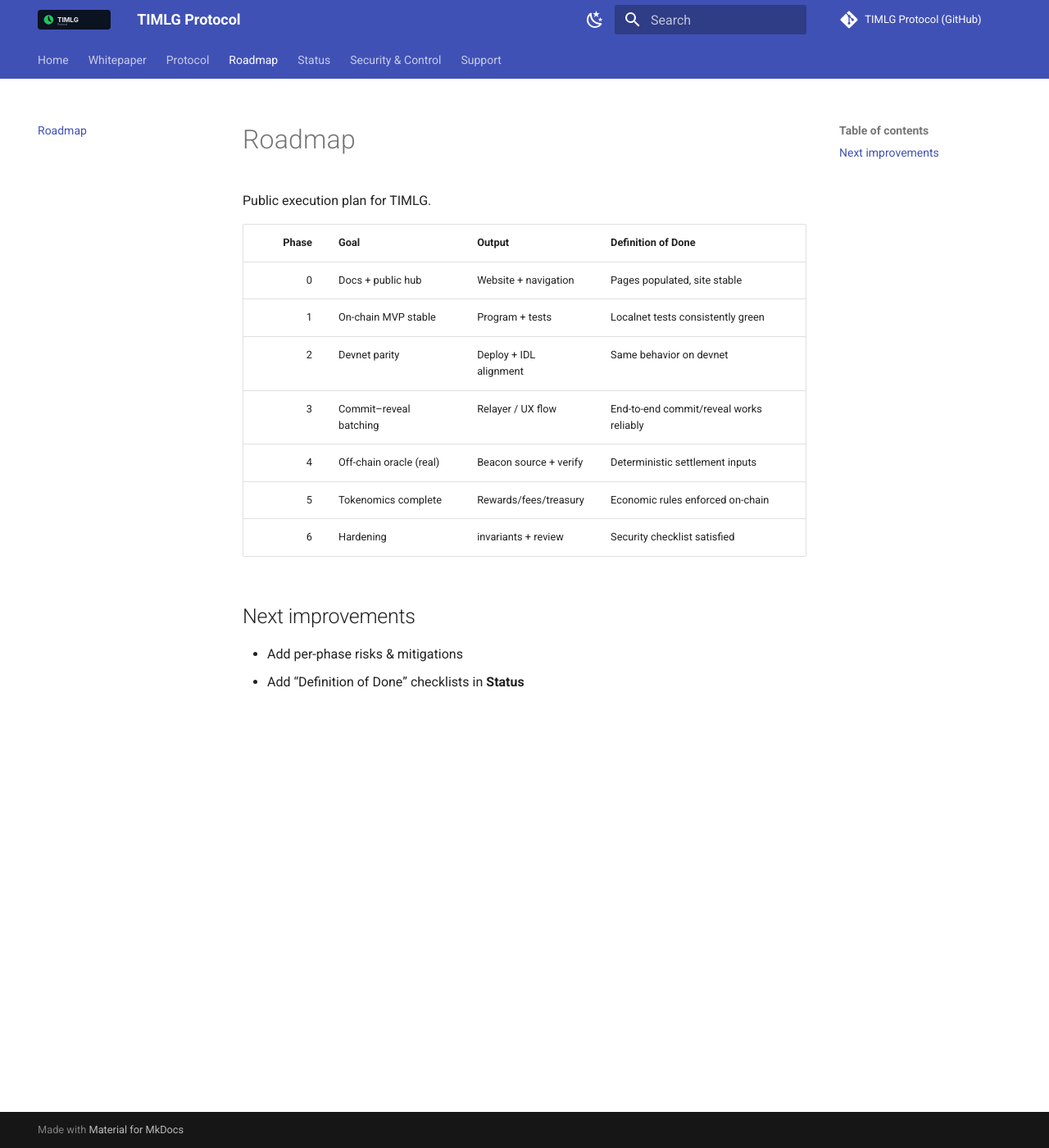
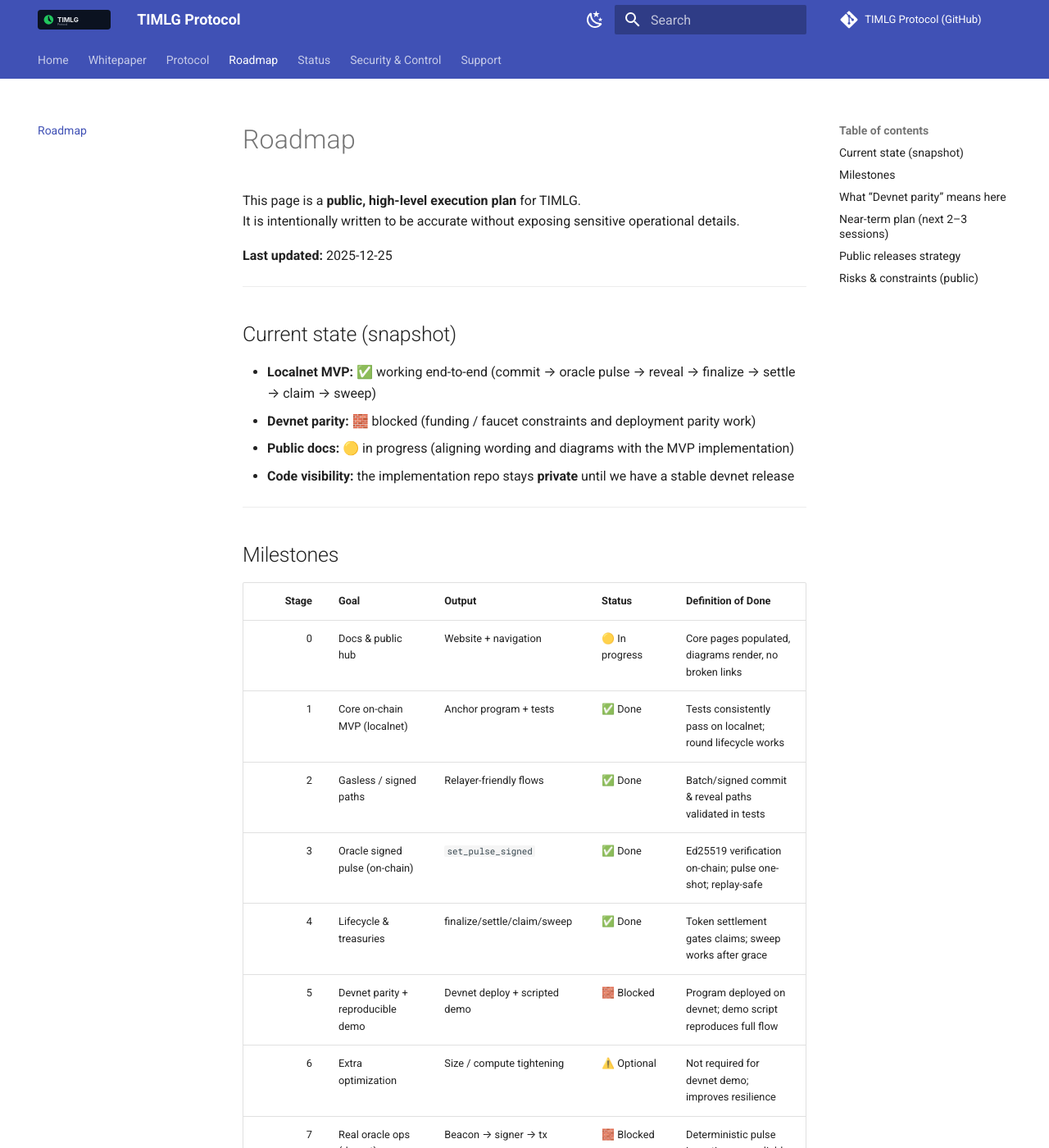
Before and after one commit to TIMLG-Protocol/timlg-protocol, an MkDocs documentation site: the page built from docs/roadmap/index.md, in a window 1280 px wide and 1400 px high. Shown: the whole window at 82% size. Built offline with MkDocs 1.6.1 and Material for MkDocs 9.7.7, drawn with Linux system fonts in a browser that asks for light colours; some of the changed text lies outside the part shown.

Commit message:
Update roadmap to reflect MVP milestones and devnet plan

```diff
--- a/docs/roadmap/index.md
+++ b/docs/roadmap/index.md
@@ -1,17 +1,78 @@
 # Roadmap
 
-Public execution plan for TIMLG.
+This page is a **public, high-level execution plan** for TIMLG.
+It is intentionally written to be accurate without exposing sensitive operational details.
 
-| Phase | Goal | Output | Definition of Done |
-|------:|------|--------|--------------------|
-| 0 | Docs + public hub | Website + navigation | Pages populated, site stable |
-| 1 | On-chain MVP stable | Program + tests | Localnet tests consistently green |
-| 2 | Devnet parity | Deploy + IDL alignment | Same behavior on devnet |
-| 3 | Commit–reveal batching | Relayer / UX flow | End-to-end commit/reveal works reliably |
-| 4 | Off-chain oracle (real) | Beacon source + verify | Deterministic settlement inputs |
-| 5 | Tokenomics complete | Rewards/fees/treasury | Economic rules enforced on-chain |
-| 6 | Hardening | invariants + review | Security checklist satisfied |
+**Last updated:** 2025-12-25
 
-## Next improvements
-- Add per-phase risks & mitigations
-- Add “Definition of Done” checklists in **Status**
+---
+
+## Current state (snapshot)
+
+- **Localnet MVP:** ✅ working end-to-end (commit → oracle pulse → reveal → finalize → settle → claim → sweep)
+- **Devnet parity:** 🧱 blocked (funding / faucet constraints and deployment parity work)
+- **Public docs:** 🟡 in progress (aligning wording and diagrams with the MVP implementation)
+- **Code visibility:** the implementation repo stays **private** until we have a stable devnet release
+
+---
+
+## Milestones
+
+| Stage | Goal | Output | Status | Definition of Done |
+|------:|------|--------|--------|--------------------|
+| 0 | Docs & public hub | Website + navigation | 🟡 In progress | Core pages populated, diagrams render, no broken links |
+| 1 | Core on-chain MVP (localnet) | Anchor program + tests | ✅ Done | Tests consistently pass on localnet; round lifecycle works |
+| 2 | Gasless / signed paths | Relayer-friendly flows | ✅ Done | Batch/signed commit & reveal paths validated in tests |
+| 3 | Oracle signed pulse (on-chain) | `set_pulse_signed` | ✅ Done | Ed25519 verification on-chain; pulse one-shot; replay-safe |
+| 4 | Lifecycle & treasuries | finalize/settle/claim/sweep | ✅ Done | Token settlement gates claims; sweep works after grace |
+| 5 | Devnet parity + reproducible demo | Devnet deploy + scripted demo | 🧱 Blocked | Program deployed on devnet; demo script reproduces full flow |
+| 6 | Extra optimization | Size / compute tightening | ⚠️ Optional | Not required for devnet demo; improves resilience |
+| 7 | Real oracle ops (devnet) | Beacon → signer → tx | 🧱 Blocked | Deterministic pulse ingestion runs reliably on devnet |
+| 8 | Observability / DX | minimal monitoring + docs | ❌ Pending | Basic runbook, error taxonomy, and telemetry hooks |
+
+---
+
+## What “Devnet parity” means here
+
+Devnet parity is not just “it deploys”. It means:
+
+- deterministic scripts can create a round, commit, set a signed pulse, reveal, finalize, settle, claim, and sweep
+- all constraints behave the same as localnet (PDAs, token accounts, slot windows)
+- the public docs match the observed behavior
+
+---
+
+## Near-term plan (next 2–3 sessions)
+
+1. **Finish documentation alignment**
+   - “Protocol” pages reflect the MVP objects and naming (Round/Ticket, slots, pulse, settlement gates)
+   - Add/verify diagrams (architecture, lifecycle, state machine, token flow)
+
+2. **Prepare the devnet demo pack**
+   - One command to deploy
+   - One script to run the full round lifecycle
+   - One script to publish the oracle pulse (signed)
+
+3. **Unblock devnet**
+   - Secure enough SOL for test loops
+   - Stabilize configuration and accounts used by the demo
+
+---
+
+## Public releases strategy
+
+- **Docs site:** updated continuously (living documentation)
+- **Whitepaper PDF:** versioned releases (v0.1, v0.2, …)
+- **Code repo:** published once devnet release is stable, with tags matching the whitepaper
+
+---
+
+## Risks & constraints (public)
+
+- Limited devnet funding can slow iteration and reproducible demos
+- Oracle ops must remain deterministic and replay-safe
+- Treasury and authorities must be hardened (multisig / separation of duties) before mainnet readiness
+
+---
+
+If you want the “live checklist” view, see the **Status** page.
```
